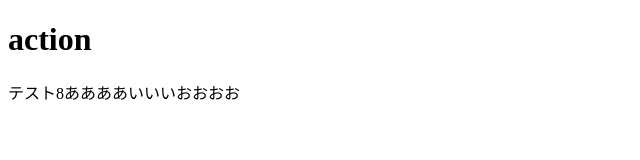
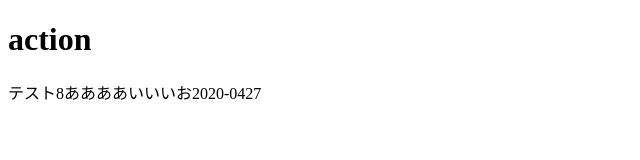
Before and after one commit to yachin29/action, a plain HTML site: page index.html in a window 1280 px wide. Shown: the full height of the page, 0-640 px from the left. Drawn offline with Linux system fonts and the light colour scheme.

Commit message:
Update index.html

```diff
--- a/index.html
+++ b/index.html
@@ -8,6 +8,6 @@
 </head>
 <body>
 <h1>action</h1>
-<p>テスト8ああああいいいおおおお</p>
+<p>テスト8ああああいいいお2020-0427</p>
 </body>
 </html>
```
